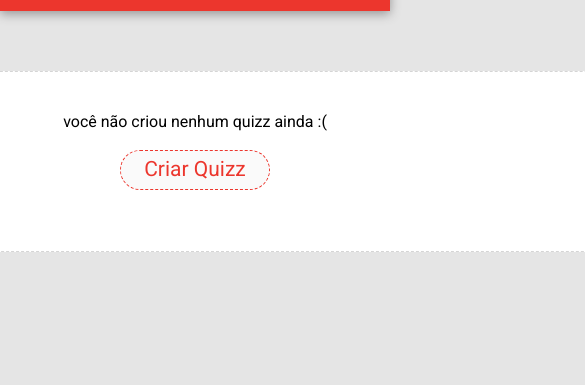
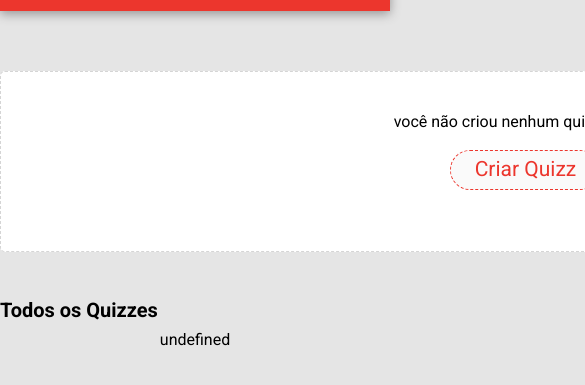
Before and after one commit to perseu120/Projeto_06_BuzzQuizz, a plain HTML site: page index.html in a window 390 px wide. Shown: the part 59-444 px from the top of the page, 585 px wide, since content can reach past the window. Drawn offline with nearby package versions, Linux system fonts and the light colour scheme; no server answers.

Commit message:
leyout mobile implementado mas ainda contendo bugs

```diff
--- a/css/style.css
+++ b/css/style.css
@@ -551,3 +551,24 @@ button.irParaPerguntas {
 .naoClicavel{
     pointer-events: none;
 }
+
+@media (max-width: 714px){
+
+    .Quizz > div {
+
+        display: flex;
+        flex-direction: column;
+        align-items: center;
+        width: 100%;
+    }
+
+    .containerQuizz{
+        width: 100%;
+
+    }
+/* ate aqui tava funcionando na primeira tela */
+    .sessaoPerguntaResposta{
+        width: 100%;
+    }
+
+}
```
